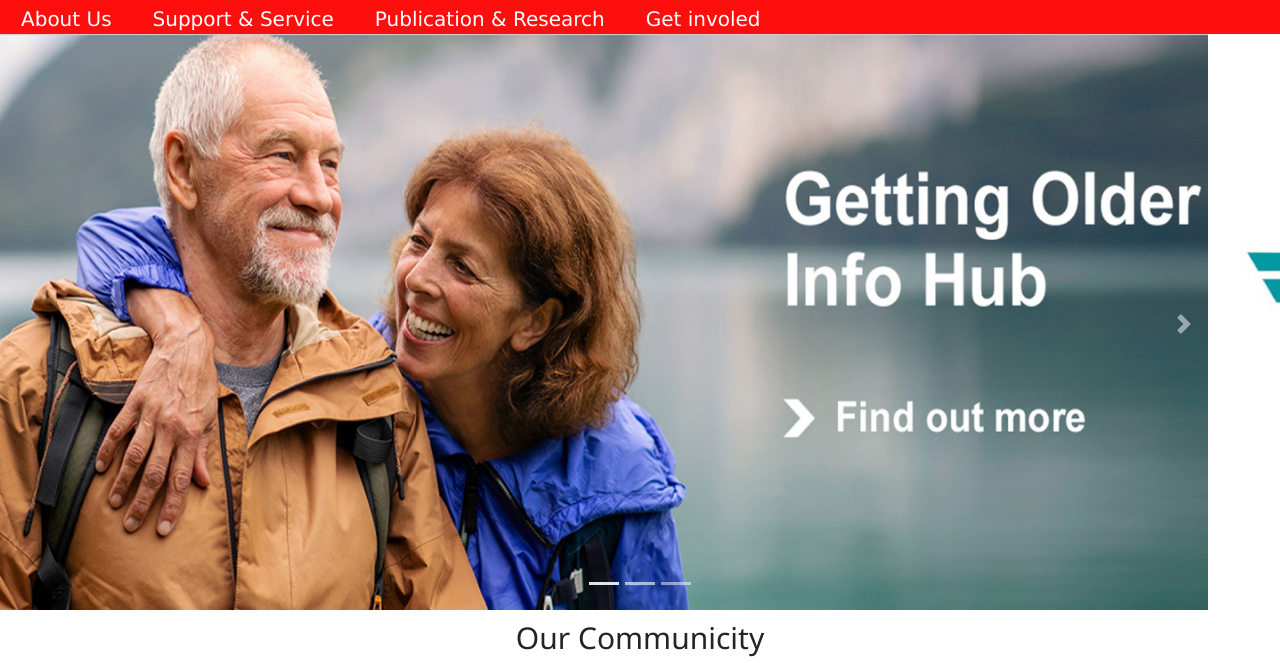
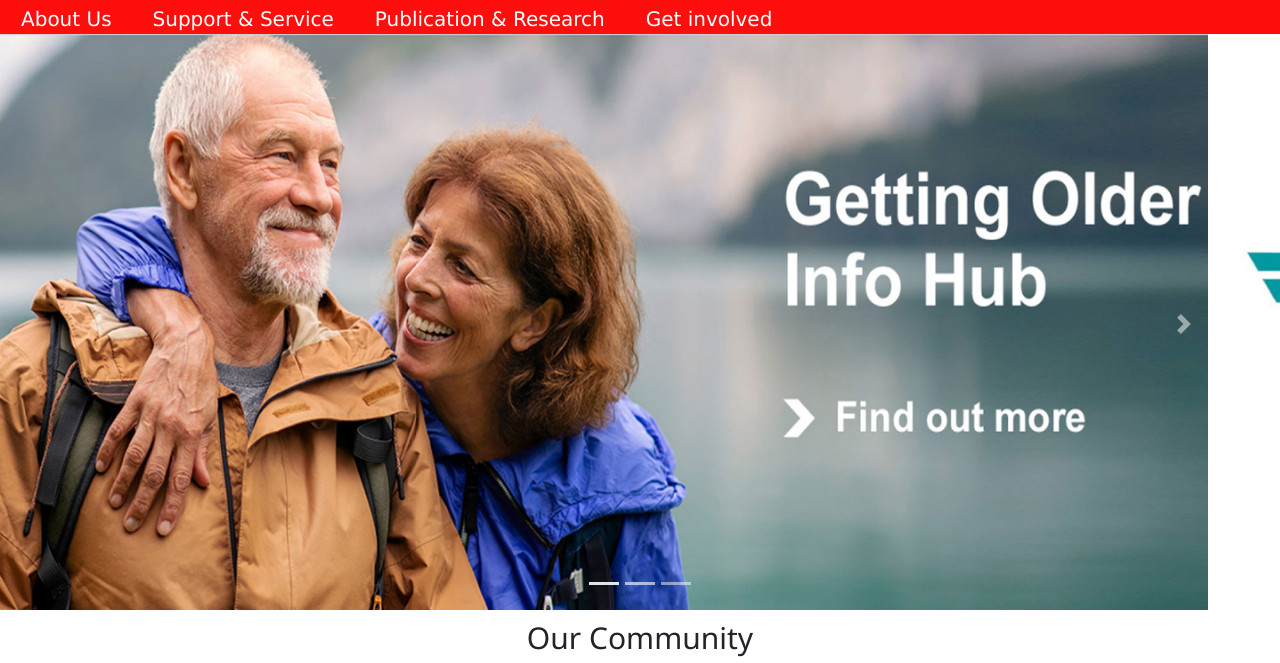
Before and after one commit to straBarry/Prototype, a plain HTML site: page index.html in a window 1280 px wide. Shown: the part 126-789 px from the top of the page. Drawn offline with nearby package versions, Linux system fonts and the light colour scheme.

Commit message:
Correct Spelling

```diff
--- a/index.html
+++ b/index.html
@@ -59,7 +59,7 @@
 			</ul>
 		</ul>
 		<ul class="av">
-			<a href="Get involed.html">Get involed</a>
+			<a href="Get involed.html">Get involved</a>
 			<ul class="plat">
 				<li><a href="#">Patients</a></li>
 				<li><a href="#">Donators</a></li>
@@ -98,7 +98,7 @@
 </div>
 
 
-  <h2 style="text-align:center">Our Communicity</h2>
+  <h2 style="text-align:center">Our Community</h2>
   <div class="index-content">
         <div class="responsive">
           <div class="img">
```
Also changed, not shown: About Us.html (+1 -1 lines), Get involed.html (+1 -1 lines).
